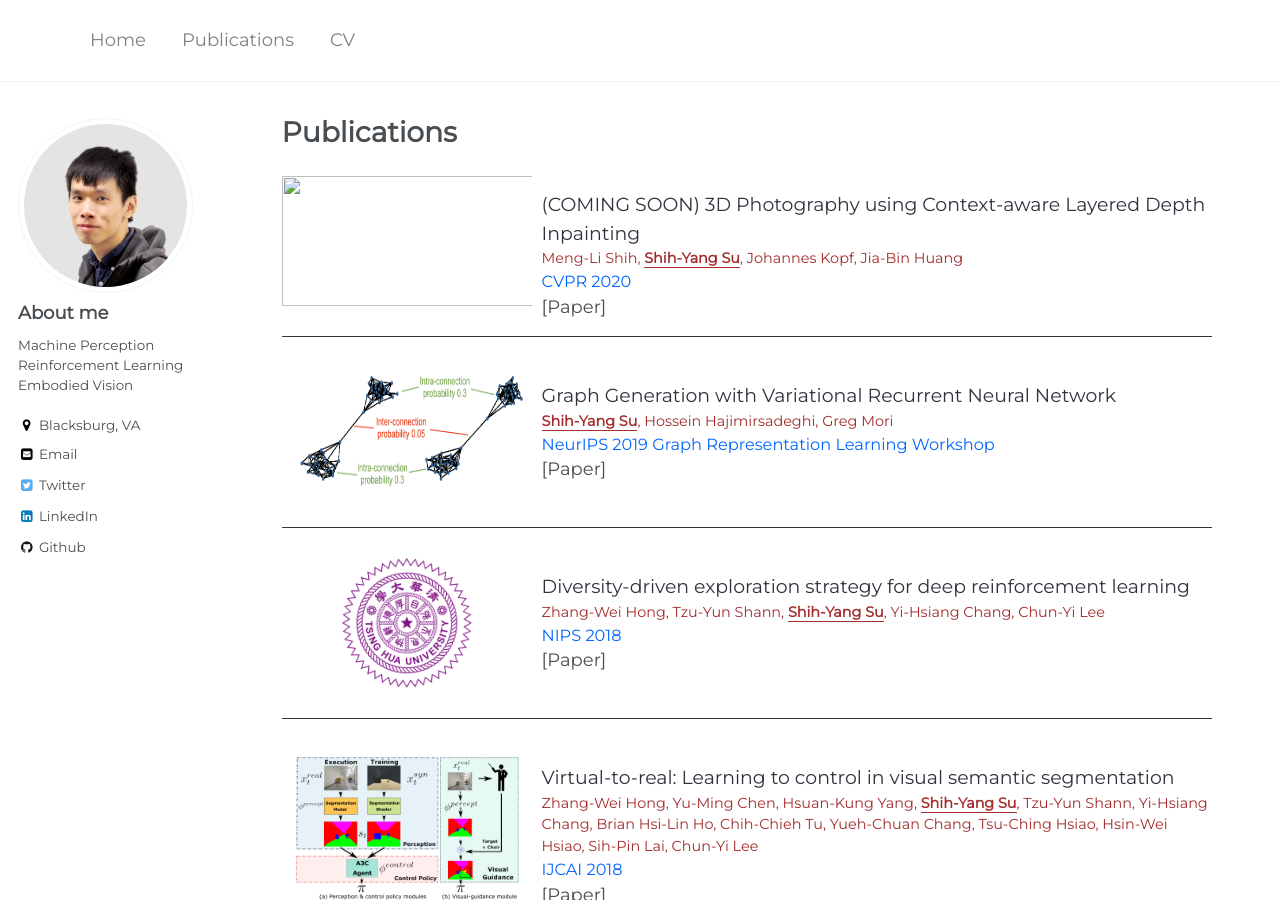
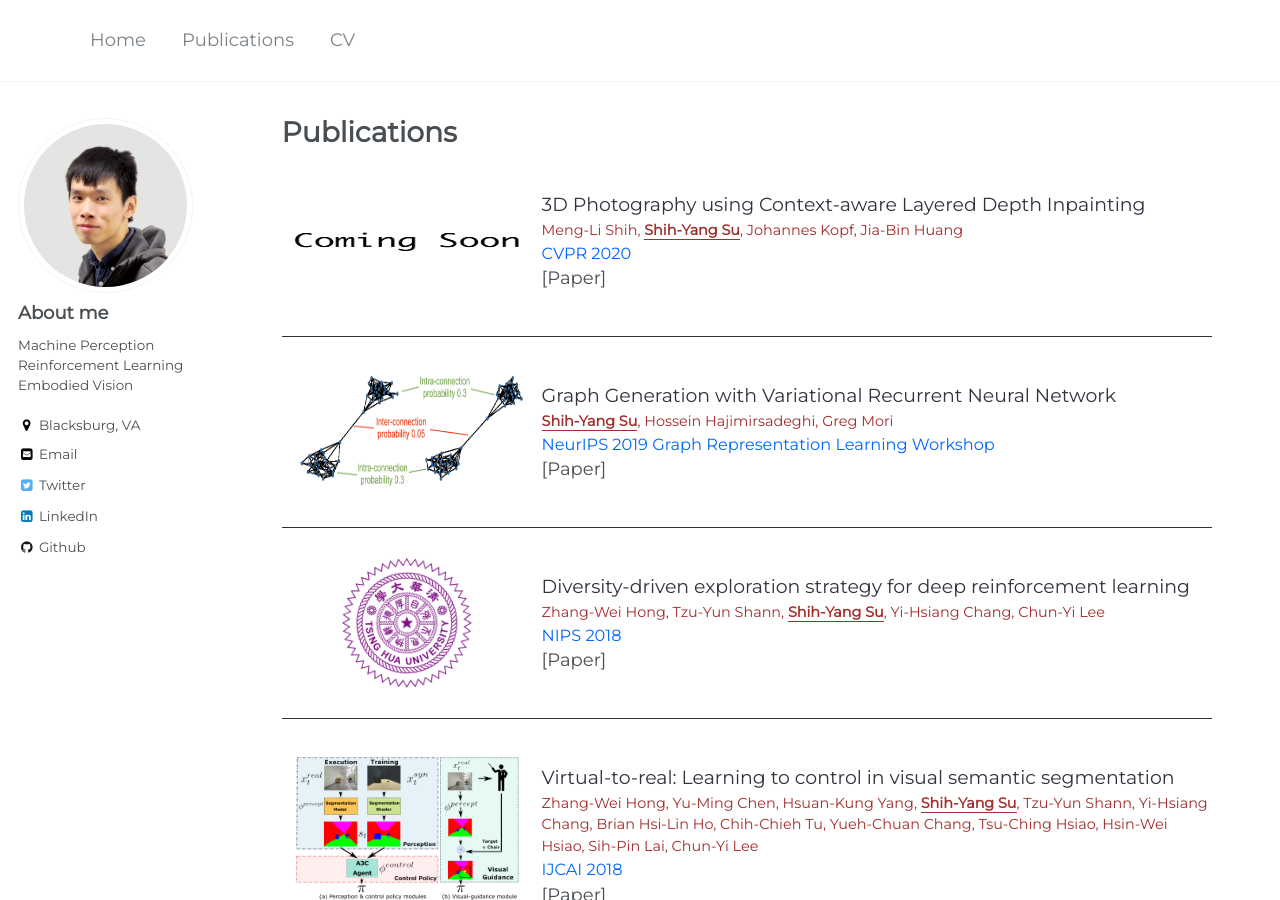
Before and after one commit to LemonATsu/LemonATsu.github.io, a Jekyll site: the page built from _pages/publications.md, in a window 1280 px wide and 900 px high. Built offline with Jekyll 4.4.1, drawn with Linux system fonts in a browser that asks for light colours.

Commit message:
add coming soon png

```diff
--- a/_pages/publications.md
+++ b/_pages/publications.md
@@ -5,9 +5,9 @@
 author_profile: true
 ---
 <div class="pub-container">
-    <div class="pub-thumb"><img src="" style="width:520px;height:130px"></div>
+    <div class="pub-thumb"><img src="https://lemonatsu.github.io/images/coming_soon.png" style="width:520px;height:130px"></div>
     <div class="pub-content">
-        <div class="pub-title">(COMING SOON) 3D Photography using Context-aware Layered Depth Inpainting</div>
+        <div class="pub-title">3D Photography using Context-aware Layered Depth Inpainting</div>
         <div class="pub-author">Meng-Li Shih, <b>Shih-Yang Su</b>, Johannes Kopf, Jia-Bin Huang</div>
         <div class="pub-conf">CVPR 2020</div>
         [<a href="https://arxiv.org/abs/1910.01743">Paper</a>]
```
Also changed, not shown: images/coming_soon.png (added).
